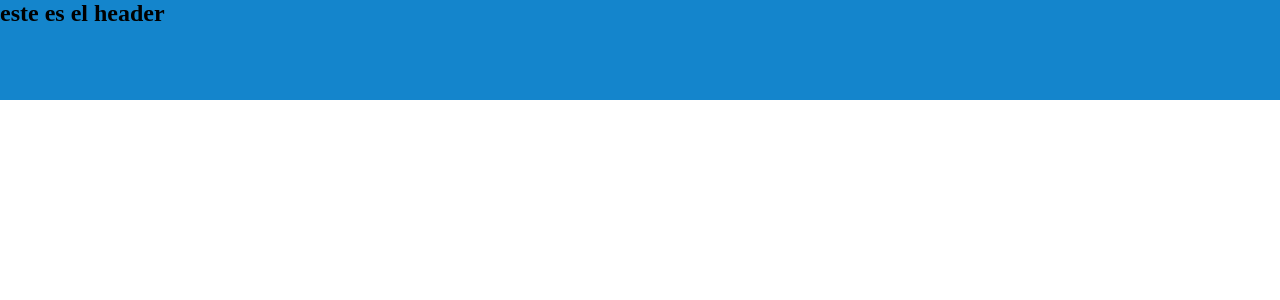
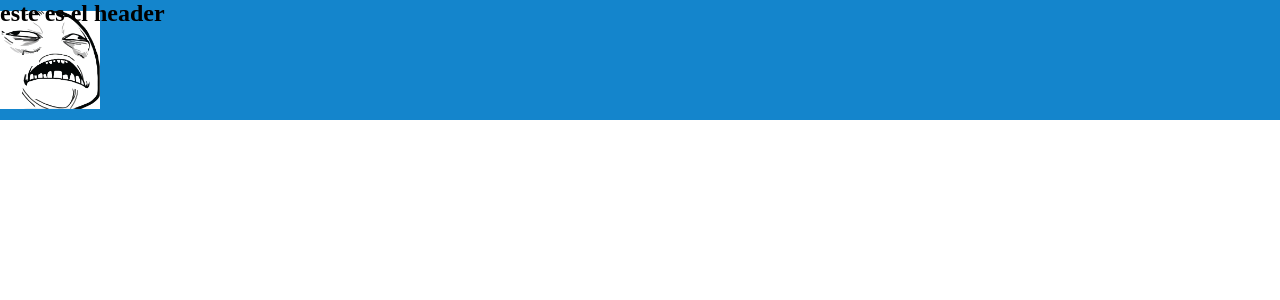
Before and after one commit to dagobert-suarez/quickmobility, a PHP site: template views/include/scope.header.php in a window 1280 px wide. Shown: the top 300 px of the page. Run offline with PHP 8.4, Linux system fonts and the light colour scheme; the template is opened without the code that fills it, so the values that code supplies are empty.

Commit message:
logo
logo por el momento

```diff
--- a/views/assets/css/estilo.css
+++ b/views/assets/css/estilo.css
@@ -8,9 +8,13 @@ nav ul li{
 
 .header{
   width: 100%;
-  height: 100px;
+  height: 120px;
   /*border: 1px solid black;*/
   background: #1485CC;
+  background-image:url(../imagenes/memes-cara.png);
+  background-repeat: no-repeat;
+  background-size: 100px auto;
+  background-position: left ;
 }
 
 .footer{
```
